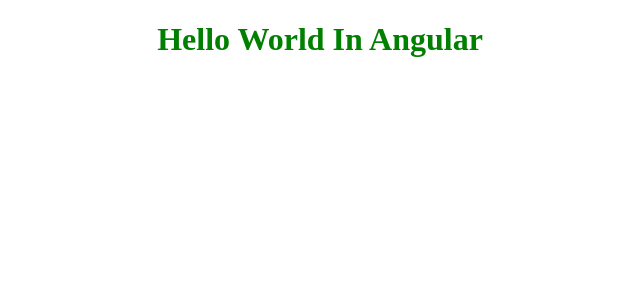
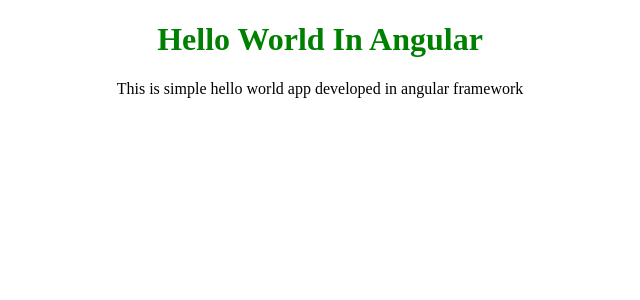
Before and after one commit to amjadali27/HelloWorldApp, an Angular app: page / in a window 1280 px wide. Shown: the top 300 px of the page, without its empty margins (320-960 px from the left). Built offline with nearby package versions, Linux system fonts and the light colour scheme.

Commit message:
Changes in html file

```diff
--- a/src/app/app.component.html
+++ b/src/app/app.component.html
@@ -1 +1,2 @@
 <h1 align="center">Hello World In Angular</h1>
+<p align="center">This is simple hello world app developed in angular framework</p>
```
